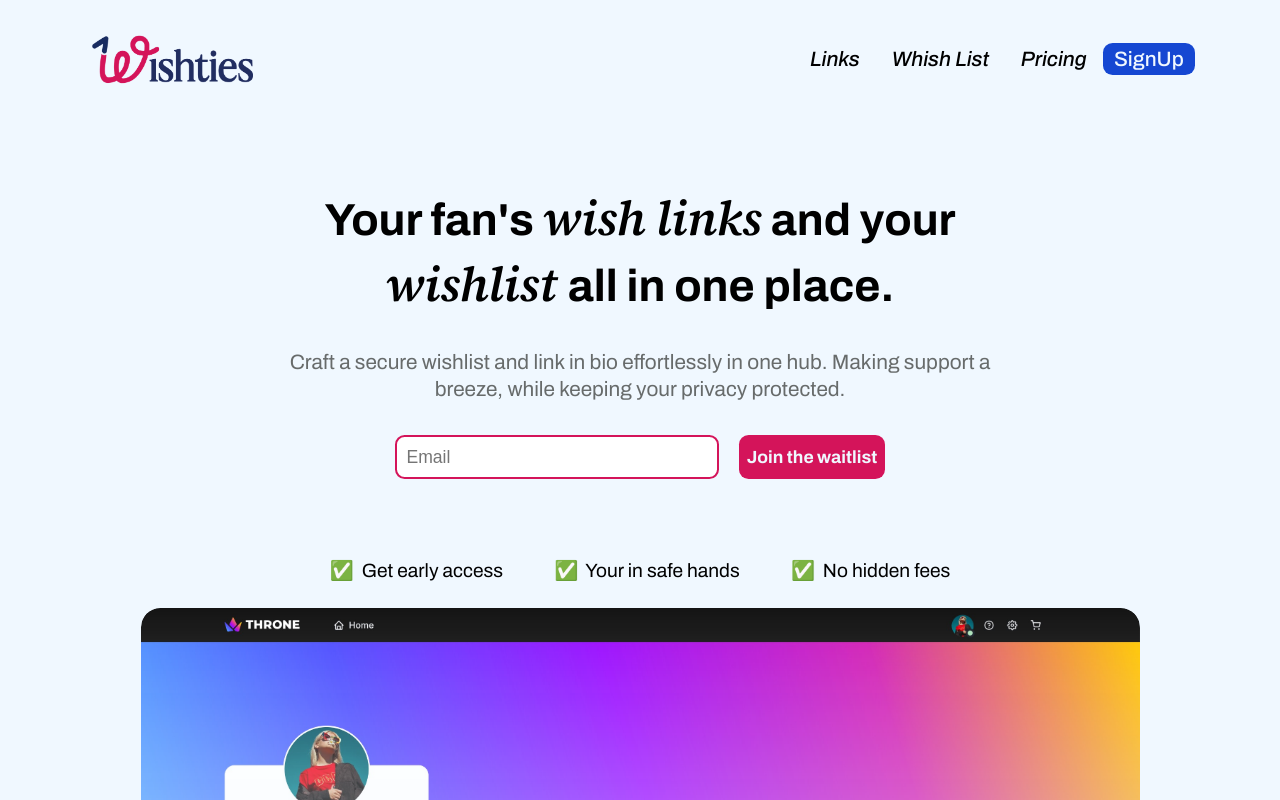
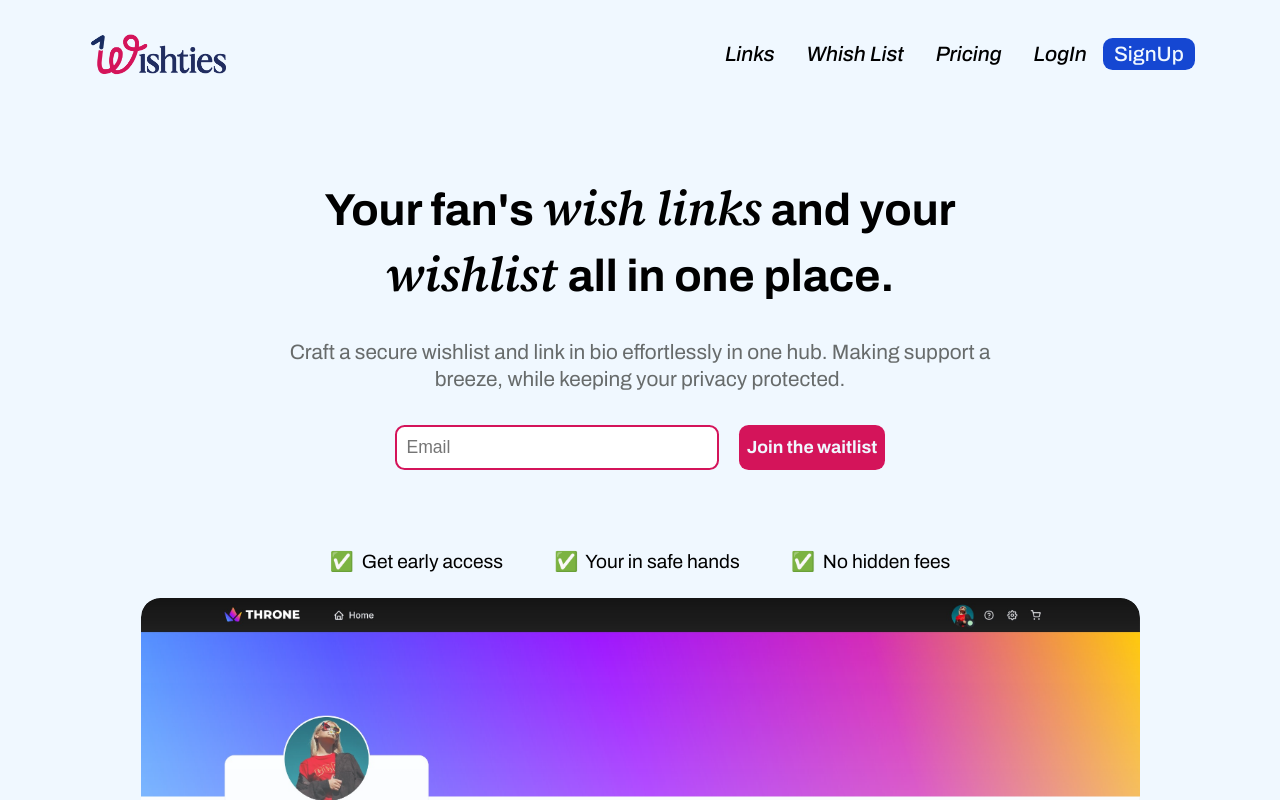
Before and after one commit to SabliJr/Wishties, a React (Create React App) app in the folder client/: page / in a window 1280 px wide. Shown: the top 800 px of the page. Built offline with nearby package versions, Linux system fonts and the light colour scheme.

Commit message:
small changes

```diff
--- a/client/src/Components/TheHeader/Header.css
+++ b/client/src/Components/TheHeader/Header.css
@@ -1,5 +1,5 @@
 .logo {
-  width: 10.5rem;
+  width: 8.8rem;
 }
 
 .Header {
@@ -23,6 +23,7 @@
   gap: 2rem;
   font-weight: 500;
   font-style: italic;
+  cursor: pointer;
 }
 
 .navButtons button {
--- a/client/src/Components/TheHeader/index.tsx
+++ b/client/src/Components/TheHeader/index.tsx
@@ -16,6 +16,7 @@
           <li>Links</li>
           <li>Whish List</li>
           <li>Pricing</li>
+          <li>LogIn</li>
         </nav>
         <div className='navButtons'>
           <button>SignUp</button>
```
